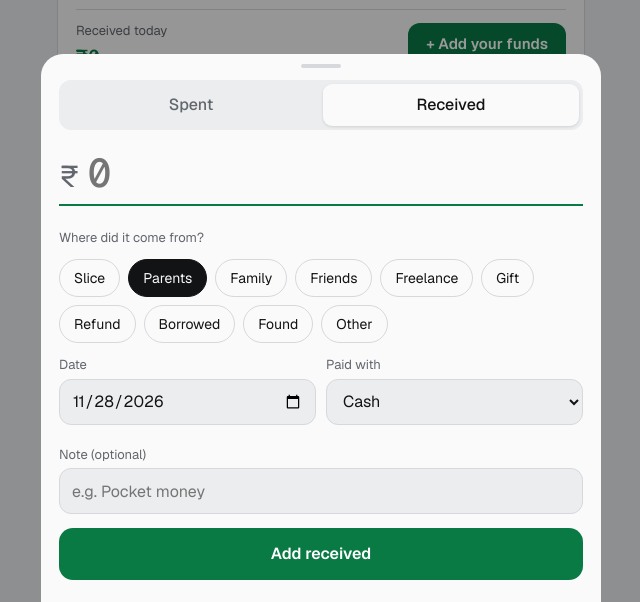
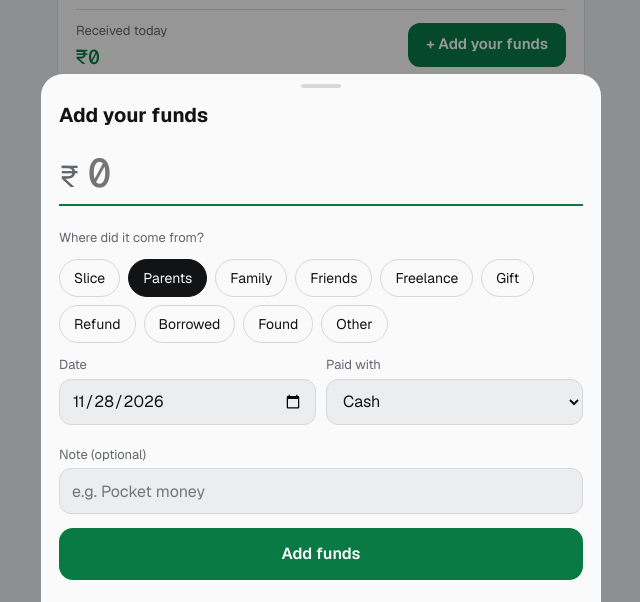
Before and after one commit to Mayank-that/paisa-tracker, a plain HTML site: page index.html in a window 1280 px wide. Both pictures are taken after a click on the button "+ Add your funds". Shown: the part 198-800 px from the top of the page, without its empty margins (319-959 px from the left). Drawn offline with nearby package versions, Linux system fonts and the light colour scheme.

Commit message:
Fix stale cash in hand; remove Spent tab from add sheet
Co-Authored-By: Claude Opus 5.5 <noreply@anthropic.com>
Claude-Session: https://claude.ai/code/session_01X6aR2BwB6ng4LY6ZtdyYky

```diff
--- a/index.html
+++ b/index.html
@@ -212,9 +212,9 @@ const quick=()=>S.quick||DEF_QUICK;
 // ---------- Cash maths ----------
 const isCash=t=>t.m==='Cash';
 function lastCheck(){return S.checks.length?S.checks.reduce((a,b)=>b.ts>a.ts?b:a):null}
-function cashInHand(){const c=lastCheck();const after=S.txns.filter(t=>isCash(t)&&(!c||t.ts>c.ts));
+function cashInHand(){const after=S.txns.filter(isCash);
   const ids=new Set(after.map(t=>t.id));
-  return (c?c.amt:0)+sum(after.filter(t=>t.t==='i'))-sum(after.filter(t=>t.t==='e'))-sum(S.saves.filter(s=>ids.has(s.tx)))}
+  return sum(after.filter(t=>t.t==='i'))-sum(after.filter(t=>t.t==='e'))-sum(S.saves.filter(s=>ids.has(s.tx)))}
 const saveOf=id=>S.saves.find(s=>s.tx===id);
 function savNow(){if(!S.sav)return null;const after=S.txns.filter(t=>t.ts>S.sav.ts);return S.sav.amt+sum(after.filter(t=>t.t==='i'))-sum(after.filter(t=>t.t==='e'))}
 const fSaved=id=>S.fx.filter(x=>x.f===id).reduce((a,x)=>a+x.a,0);
@@ -278,7 +278,7 @@ function bindChips(box,cb){box.onclick=e=>{const b=e.target.closest('.chip');if(
 
 // Entry sheet: received / spent
 function entrySheet(type,tx){let t=tx?tx.t:type,c=tx?tx.c:(t==='i'?'Parents':'Food');const sv=tx?saveOf(tx.id):null;
-  const draw=()=>{openSheet(`<div class="seg" id="eSeg"><button type="button" data-t="e" class="${t==='e'?'on':''}">Spent</button><button type="button" data-t="i" class="${t==='i'?'on':''}">Received</button></div>
+  const draw=()=>{openSheet(`<h3>${t==='i'?(tx?'Edit funds':'Add your funds'):'Edit spent'}</h3>
     <label class="amt ${t==='i'?'g':''}"><span>₹</span><input id="eAmt" inputmode="decimal" placeholder="0" aria-label="Amount" value="${tx?tx.a:''}"></label>
     <div class="err" id="eErr"></div>
     <div class="lbl">${t==='i'?'Where did it come from?':'What was it for?'}</div>
@@ -289,8 +289,7 @@ function entrySheet(type,tx){let t=tx?tx.t:type,c=tx?tx.c:(t==='i'?'Parents':'Fo
     <div class="slice" id="slBox"${t==='i'&&c==='Slice'?'':' hidden'}><b class="in">Goes straight to Savings</b>
       <label class="f" style="margin:10px 0 0">What is it for? (optional)<input id="slF" maxlength="24" placeholder="e.g. Bike, Emergency" value="${sv&&sv.n!=='Slice'?esc(sv.n):''}" list="slList"></label>
       <datalist id="slList">${[...new Set(S.saves.map(s=>s.n))].map(n=>`<option value="${esc(n)}">`).join('')}</datalist></div>
-    <div class="btns">${tx?'<button type="button" class="ghost red" id="eDel">Delete</button>':''}<button type="button" class="save ${t==='i'?'g':''}" id="eSave">${tx?'Update':(t==='i'?'Add received':'Add spent')}</button></div>`);
-    $('eSeg').onclick=e=>{const b=e.target.closest('button');if(!b||b.dataset.t===t)return;const keep=$('eAmt').value;t=b.dataset.t;c=t==='i'?'Parents':'Food';draw();$('eAmt').value=keep};
+    <div class="btns">${tx?'<button type="button" class="ghost red" id="eDel">Delete</button>':''}<button type="button" class="save ${t==='i'?'g':''}" id="eSave">${tx?'Update':(t==='i'?'Add funds':'Add spent')}</button></div>`);
     bindChips($('eCats'),v=>{c=v;$('slBox').hidden=!(t==='i'&&c==='Slice')});
     $('eSave').onclick=()=>{const a=num($('eAmt').value);if(!(a>0)){$('eErr').textContent='Enter an amount';return}if(a>1e9){$('eErr').textContent='Amount is too large';return}
       const rec={id:tx?tx.id:uid(),t,a:Math.round(a*100)/100,c,n:$('eNote').value.trim().slice(0,60),d:$('eDate').value||today(),m:$('eMode').value,ts:tx?tx.ts:Date.now()};
```
